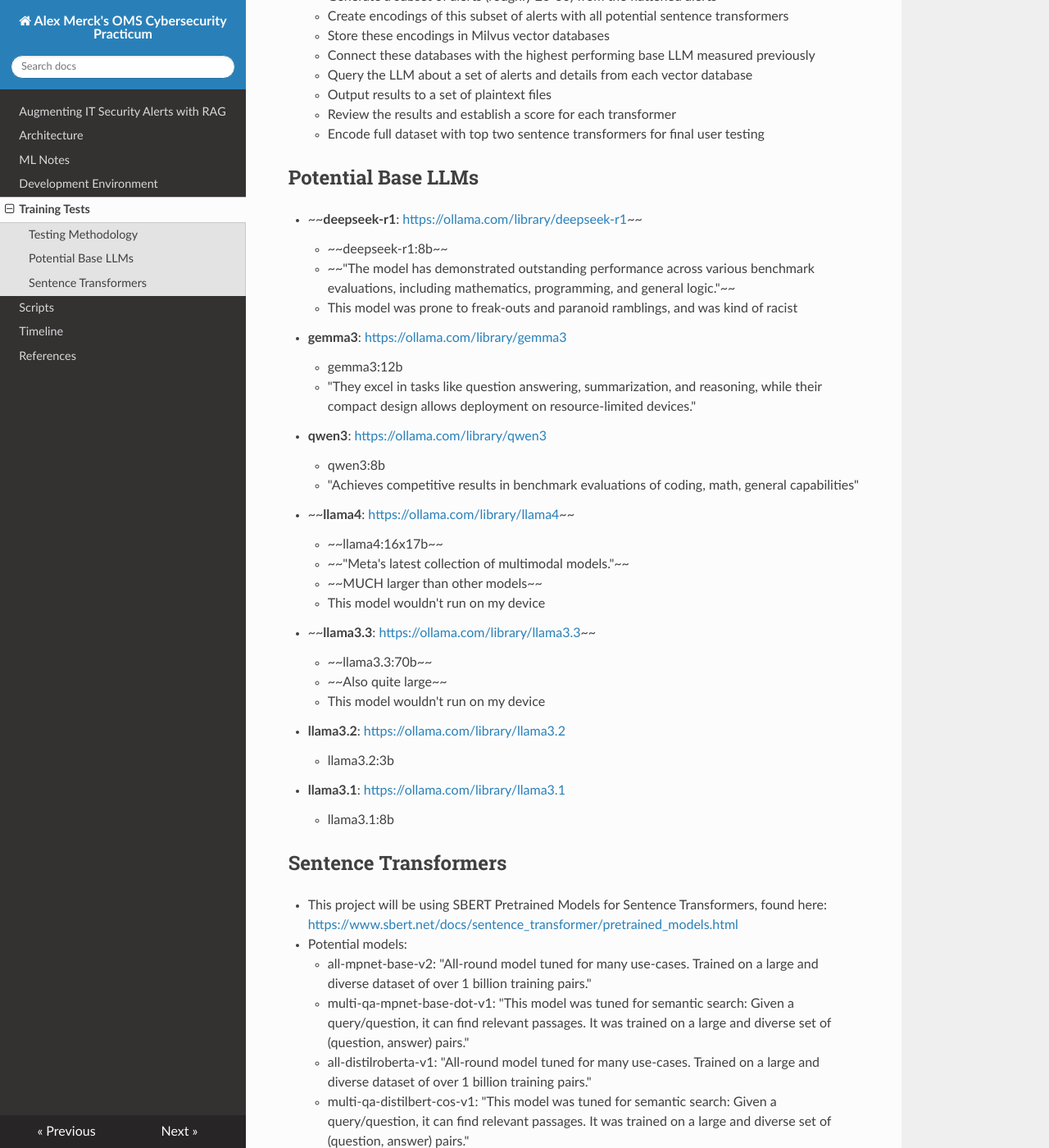
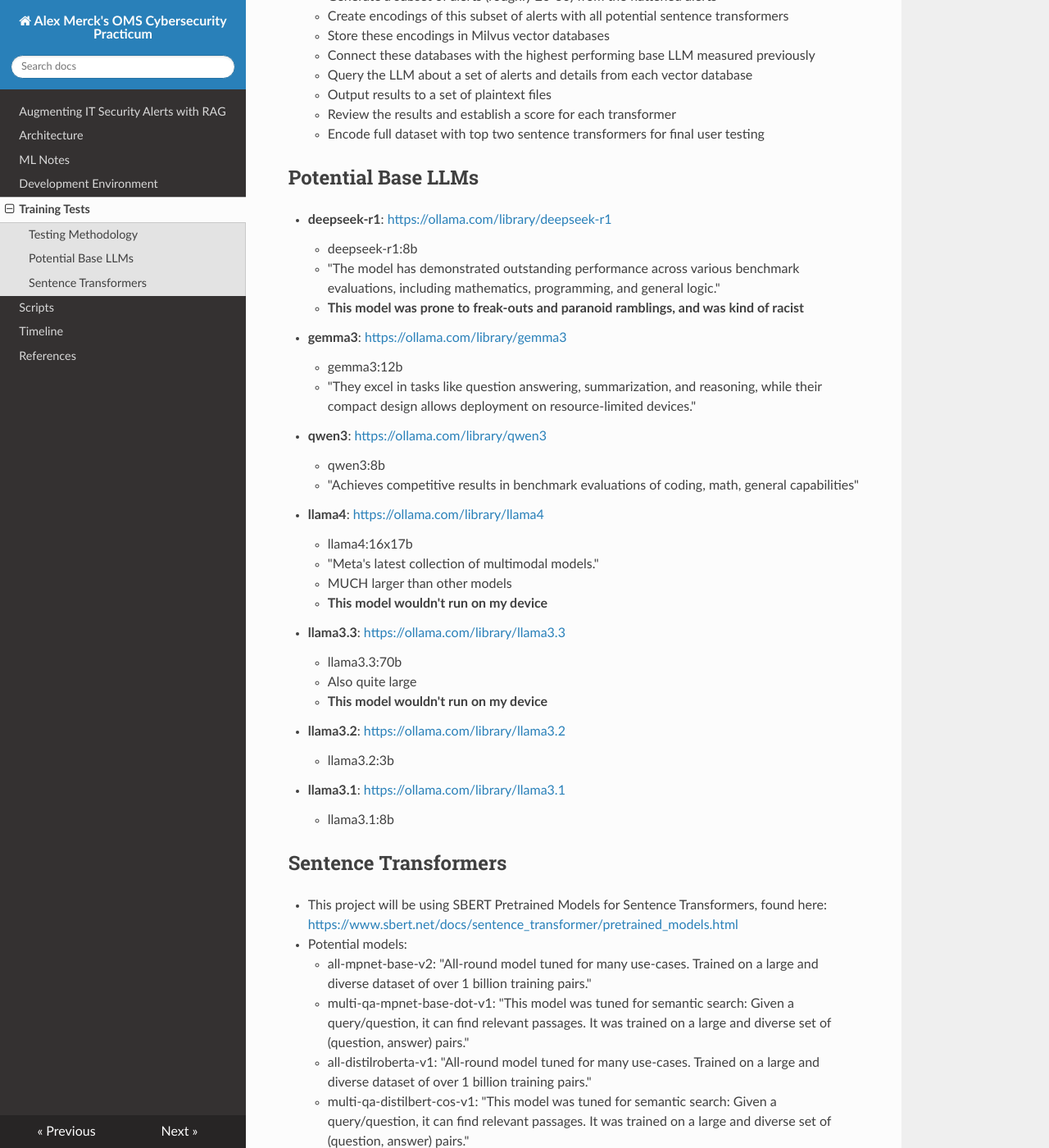
Before and after one commit to amerck/oms_practicum, an MkDocs documentation site: the page built from docs/training_tests.md, in a window 1280 px wide and 1400 px high, scrolled down 712 px. Shown: the whole window at 82% size. Built offline with MkDocs 1.6.1, drawn with Linux system fonts in a browser that asks for light colours; nearby versions of some CDN libraries.

Commit message:
Removing broken strikethroughs

```diff
--- a/docs/training_tests.md
+++ b/docs/training_tests.md
@@ -31,25 +31,25 @@
 
 
 ## Potential Base LLMs
-* ~~**deepseek-r1**: [https://ollama.com/library/deepseek-r1](https://ollama.com/library/deepseek-r1)~~
-    * ~~deepseek-r1:8b~~
-    * ~~"The model has demonstrated outstanding performance across various benchmark evaluations, including mathematics, programming, and general logic."~~
-    * This model was prone to freak-outs and paranoid ramblings, and was kind of racist
+* **deepseek-r1**: [https://ollama.com/library/deepseek-r1](https://ollama.com/library/deepseek-r1)
+    * deepseek-r1:8b
+    * "The model has demonstrated outstanding performance across various benchmark evaluations, including mathematics, programming, and general logic."
+    * **This model was prone to freak-outs and paranoid ramblings, and was kind of racist**
 * **gemma3**: [https://ollama.com/library/gemma3](https://ollama.com/library/gemma3)
     * gemma3:12b
     * "They excel in tasks like question answering, summarization, and reasoning, while their compact design allows deployment on resource-limited devices."
 * **qwen3**: [https://ollama.com/library/qwen3](https://ollama.com/library/qwen3)
     * qwen3:8b
     * "Achieves competitive results in benchmark evaluations of coding, math, general capabilities"
-* ~~**llama4**: [https://ollama.com/library/llama4](https://ollama.com/library/llama4)~~
-    * ~~llama4:16x17b~~
-    * ~~"Meta's latest collection of multimodal models."~~
-    * ~~MUCH larger than other models~~
-    * This model wouldn't run on my device
-* ~~**llama3.3**: [https://ollama.com/library/llama3.3](https://ollama.com/library/llama3.3)~~
-    * ~~llama3.3:70b~~
-    * ~~Also quite large~~
-    * This model wouldn't run on my device
+* **llama4**: [https://ollama.com/library/llama4](https://ollama.com/library/llama4)
+    * llama4:16x17b
+    * "Meta's latest collection of multimodal models."
+    * MUCH larger than other models
+    * **This model wouldn't run on my device**
+* **llama3.3**: [https://ollama.com/library/llama3.3](https://ollama.com/library/llama3.3)
+    * llama3.3:70b
+    * Also quite large
+    * **This model wouldn't run on my device**
 * **llama3.2**: [https://ollama.com/library/llama3.2](https://ollama.com/library/llama3.2)
     * llama3.2:3b
 * **llama3.1**: [https://ollama.com/library/llama3.1](https://ollama.com/library/llama3.1)
```
